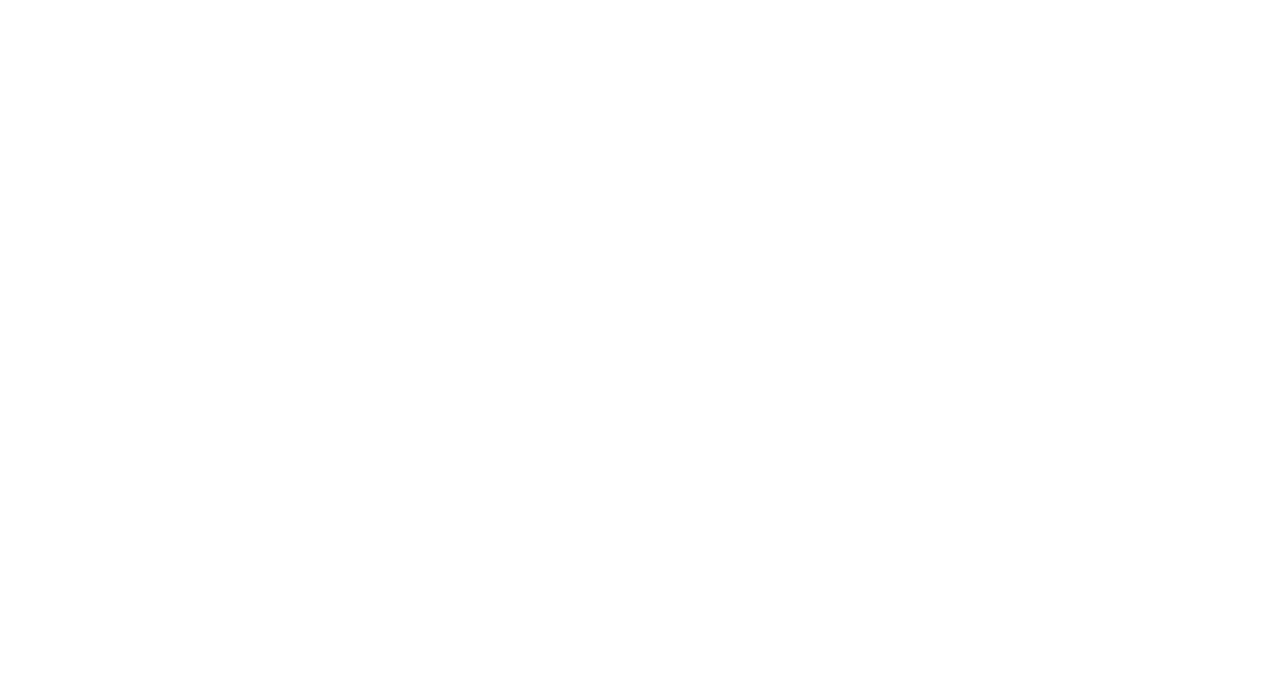
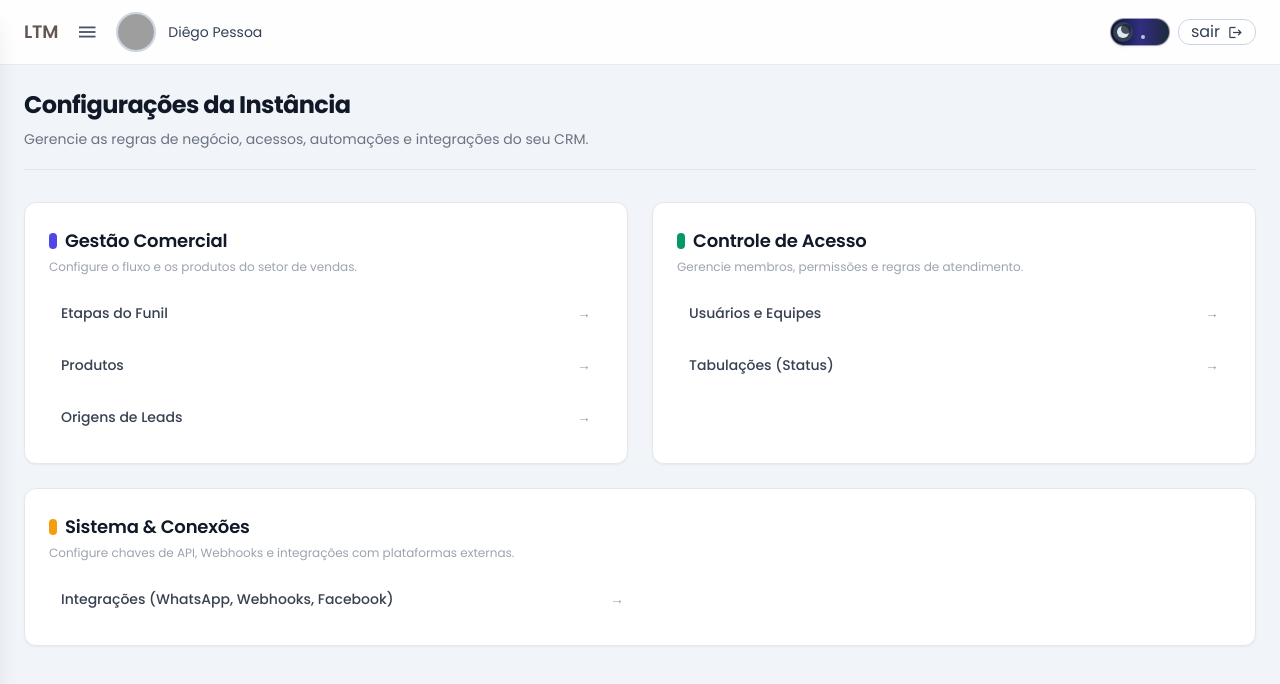
Before and after one commit to diegoalp/ltmFront, a Nuxt app: page /configuracoes in a window 1280 px wide. Before the commit this address had no page. Shown: the top 684 px of the page. Built offline with nearby package versions, Linux system fonts and the light colour scheme; grey boxes are pictures that could not be loaded.

Commit message:
Creating settings page

```diff
--- a/app/app.vue
+++ b/app/app.vue
@@ -1,4 +1,6 @@
 <template>
-  <NuxtRouteAnnouncer />
-  <NuxtPage />
+  <NuxtLayout>
+    <NuxtRouteAnnouncer />
+    <NuxtPage />
+  </NuxtLayout>
 </template>
--- a/app/components/auth/LoginForm.vue
+++ b/app/components/auth/LoginForm.vue
@@ -35,7 +35,7 @@
       class="w-full rounded-xl bg-teal-600 px-4 py-2.5 font-medium text-white transition hover:bg-teal-500 disabled:cursor-not-allowed disabled:opacity-70"
       :disabled="loading"
     >
-      {{ loading ? 'Entrando...' : 'Entrar no sistema' }}
+      {{ loading ? 'Entrando...' : 'Entrar' }}
     </button>
   </form>
 </template>
--- a/app/components/kanban/KanbanBoard.vue
+++ b/app/components/kanban/KanbanBoard.vue
@@ -14,6 +14,7 @@
     <div class="overflow-x-auto pb-2">
       <div class="flex min-w-max gap-3">
         <KanbanColumn
+          class="bg-slate-200/50 dark:bg-slate-800 rounded-lg p-3"
           v-for="column in columns"
           :key="column.id"
           :column="column"
--- a/app/components/kanban/KanbanCard.vue
+++ b/app/components/kanban/KanbanCard.vue
@@ -3,21 +3,25 @@
     <article class="rounded-2xl border border-slate-200 bg-white p-3 shadow-sm transition hover:-translate-y-0.5 hover:shadow-md dark:border-slate-700 dark:bg-slate-900">
       <header class="flex items-start justify-between gap-2">
         <h4 class="text-sm font-semibold text-slate-800 dark:text-slate-100">{{ card.title }}</h4>
-        <span class="rounded-full px-2 py-0.5 text-[10px] font-semibold uppercase" :class="priorityClass">
-          {{ card.operation.name }}
-        </span>
+        <!-- <span class="rounded-full px-2 py-0.5 text-[10px] font-semibold uppercase" :class="priorityClass">
+           {{ card.operation.name }}
+        </span> -->
+        <span class="relative flex h-3 w-3">
+            <span class="animate-ping absolute inline-flex h-full w-full rounded-full"></span>
+            <span class="relative inline-flex rounded-full h-3 w-3" :class="priorityClass"></span>
+          </span>
       </header>
 
       <p class="mt-1 text-xs text-slate-500 dark:text-slate-400">{{ card.company }}</p>
 
-      <dl class="mt-3 space-y-1 text-xs text-slate-600 dark:text-slate-300">
+      <!-- <dl class="mt-3 space-y-1 text-xs text-slate-600 dark:text-slate-300">
         <div class="flex items-center justify-between">
           <dd>{{ card.ownerName }}</dd>
         </div>
         <div class="flex items-center justify-between font-semibold text-slate-900 dark:text-slate-100">
           <dd>{{ formatCurrency(card.value) }}</dd>
         </div>
-      </dl>
+      </dl> -->
     </article>
   </NuxtLink>
 </template>
@@ -29,14 +33,14 @@
 
 const priorityClass = computed(() => {
   if (props.card.priority === 'high') {
-    return 'bg-rose-100 text-rose-700 dark:bg-rose-900/40 dark:text-rose-300'
+    return 'bg-pink-300 text-rose-700 dark:bg-pink-300/70 dark:text-rose-300'
   }
 
   if (props.card.priority === 'medium') {
-    return 'bg-amber-100 text-amber-700 dark:bg-amber-900/40 dark:text-amber-300'
+    return 'bg-amber-300 text-amber-700 dark:bg-amber-300/70 dark:text-amber-300'
   }
 
-  return 'bg-emerald-100 text-emerald-700 dark:bg-emerald-900/40 dark:text-emerald-300'
+  return 'bg-emerald-300 text-emerald-700 dark:bg-emerald-300/70 dark:text-emerald-300'
 })
 
 const formatCurrency = (value: number) => {
--- a/app/components/layout/AppSidebar.vue
+++ b/app/components/layout/AppSidebar.vue
@@ -64,8 +64,8 @@
   {
     label: 'Configurações',
     icon: 'settings',
-    to: '/#configuracoes',
-    isActive: route.path === '/' && route.hash === '#configuracoes'
+    to: '/configuracoes',
+    isActive: route.path === '/' && route.hash === 'configuracoes'
   }
 ])
 </script>
--- /dev/null
+++ b/app/layouts/default.vue
@@ -0,0 +1,16 @@
+<template>
+  <div class="min-h-screen bg-slate-100 text-slate-900 transition-colors duration-300 dark:bg-slate-950 dark:text-slate-100">
+    <!-- Header Fixo no topo -->
+    <AppHeader />
+    <main class="mx-auto flex w-full max-w-[1500px] p-4 md:p-6">
+      <AppSidebar class="hidden lg:block" />
+      <section class="min-w-0 flex-1 space-y-4">
+          <slot />
+      </section>
+    </main>
+  </div>
+</template>
+<script setup>
+import AppHeader from '~/components/layout/AppHeader';
+import AppSidebar from '~/components/layout/AppSidebar';
+</script>
--- /dev/null
+++ b/app/pages/configuracoes.vue
@@ -0,0 +1,82 @@
+<template>
+  <div>
+    <!-- Cabeçalho da Página -->
+    <div class="border-b border-gray-200 pb-5 mb-8">
+      <h1 class="text-2xl font-bold tracking-tight text-gray-900">Configurações da Instância</h1>
+      <p class="mt-2 text-sm text-gray-500">
+        Gerencie as regras de negócio, acessos, automações e integrações do seu CRM.
+      </p>
+    </div>
+
+    <!-- Grid em Duas Colunas -->
+    <div class="grid grid-cols-1 md:grid-cols-2 gap-6">
+
+      <!-- Seção: Gestão Comercial -->
+      <div class="bg-white p-6 rounded-xl border border-gray-200 shadow-sm flex flex-col justify-between">
+        <div>
+          <h2 class="text-lg font-semibold text-gray-900 flex items-center gap-2">
+            <span class="w-2 h-4 bg-indigo-600 rounded-full inline-block"></span>
+            Gestão Comercial
+          </h2>
+          <p class="text-xs text-gray-400 mt-1 mb-4">Configure o fluxo e os produtos do setor de vendas.</p>
+
+          <nav class="space-y-2">
+            <NuxtLink to="/configuracoes/etapas" class="flex items-center justify-between p-3 rounded-lg hover:bg-gray-50 text-sm font-medium text-gray-700 transition group">
+              <span>Etapas do Funil</span>
+              <span class="text-gray-400 group-hover:translate-x-1 transition-transform">&rarr;</span>
+            </NuxtLink>
+            <NuxtLink to="/configuracoes/produtos" class="flex items-center justify-between p-3 rounded-lg hover:bg-gray-50 text-sm font-medium text-gray-700 transition group">
+              <span>Produtos</span>
+              <span class="text-gray-400 group-hover:translate-x-1 transition-transform">&rarr;</span>
+            </NuxtLink>
+            <NuxtLink to="/configuracoes/origens" class="flex items-center justify-between p-3 rounded-lg hover:bg-gray-50 text-sm font-medium text-gray-700 transition group">
+              <span>Origens de Leads</span>
+              <span class="text-gray-400 group-hover:translate-x-1 transition-transform">&rarr;</span>
+            </NuxtLink>
+          </nav>
+        </div>
+      </div>
+
+      <!-- Seção: Controle de Acesso -->
+      <div class="bg-white p-6 rounded-xl border border-gray-200 shadow-sm flex flex-col justify-between">
+        <div>
+          <h2 class="text-lg font-semibold text-gray-900 flex items-center gap-2">
+            <span class="w-2 h-4 bg-emerald-600 rounded-full inline-block"></span>
+            Controle de Acesso
+          </h2>
+          <p class="text-xs text-gray-400 mt-1 mb-4">Gerencie membros, permissões e regras de atendimento.</p>
+
+          <nav class="space-y-2">
+            <NuxtLink to="/configuracoes/usuarios" class="flex items-center justify-between p-3 rounded-lg hover:bg-gray-50 text-sm font-medium text-gray-700 transition group">
+              <span>Usuários e Equipes</span>
+              <span class="text-gray-400 group-hover:translate-x-1 transition-transform">&rarr;</span>
+            </NuxtLink>
+            <NuxtLink to="/configuracoes/tabulacoes" class="flex items-center justify-between p-3 rounded-lg hover:bg-gray-50 text-sm font-medium text-gray-700 transition group">
+              <span>Tabulações (Status)</span>
+              <span class="text-gray-400 group-hover:translate-x-1 transition-transform">&rarr;</span>
+            </NuxtLink>
+          </nav>
+        </div>
+      </div>
+
+      <!-- Seção: Sistema & Conexões -->
+      <div class="bg-white p-6 rounded-xl border border-gray-200 shadow-sm flex flex-col justify-between md:col-span-2">
+        <div>
+          <h2 class="text-lg font-semibold text-gray-900 flex items-center gap-2">
+            <span class="w-2 h-4 bg-amber-500 rounded-full inline-block"></span>
+            Sistema & Conexões
+          </h2>
+          <p class="text-xs text-gray-400 mt-1 mb-4">Configure chaves de API, Webhooks e integrações com plataformas externas.</p>
+
+          <nav class="grid grid-cols-1 sm:grid-cols-2 gap-2">
+            <NuxtLink to="/configuracoes/integracoes" class="flex items-center justify-between p-3 rounded-lg hover:bg-gray-50 text-sm font-medium text-gray-700 transition group">
+              <span>Integrações (WhatsApp, Webhooks, Facebook)</span>
+              <span class="text-gray-400 group-hover:translate-x-1 transition-transform">&rarr;</span>
+            </NuxtLink>
+          </nav>
+        </div>
+      </div>
+
+    </div>
+  </div>
+</template>
--- a/app/pages/index.vue
+++ b/app/pages/index.vue
@@ -1,11 +1,4 @@
 <template>
-  <div class="min-h-screen bg-slate-100 text-slate-900 transition-colors duration-300 dark:bg-slate-950 dark:text-slate-100">
-    <AppHeader />
-
-    <main class="mx-auto flex w-full max-w-[1500px] p-4 md:p-6">
-      <AppSidebar class="hidden lg:block" />
-
-      <section class="min-w-0 flex-1 space-y-4">
         <header>
           <p class="text-sm uppercase tracking-[0.24em]">Pipeline</p>
           <h1 class="text-2xl font-semibold md:text-3xl priority-color">CRM Kanban</h1>
@@ -15,9 +8,6 @@
         </header>
 
         <KanbanBoard />
-      </section>
-    </main>
-  </div>
 </template>
 
 <script setup lang="ts">
```
Also changed, not shown: app/pages/login.vue (+13 -10 lines).
